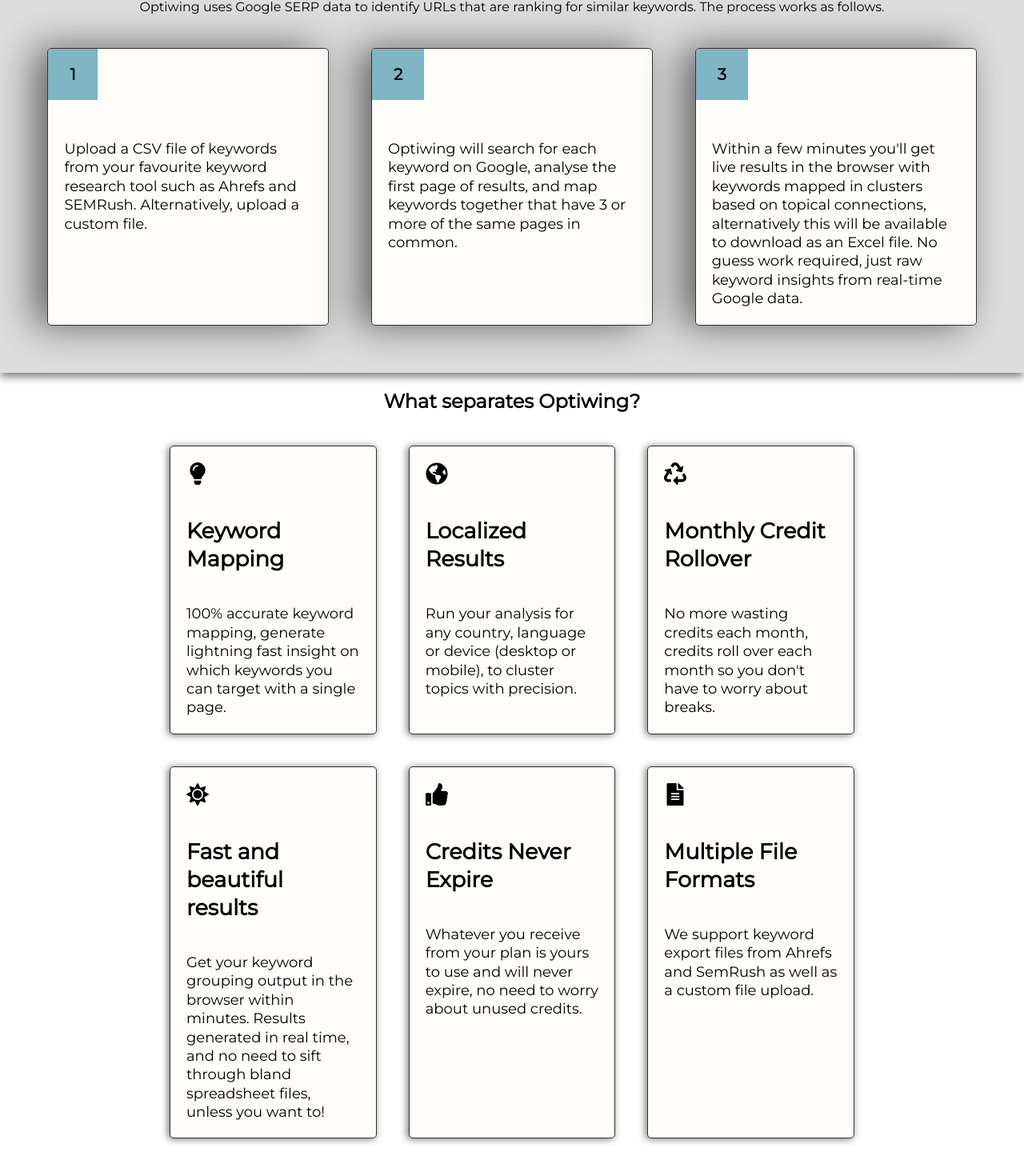
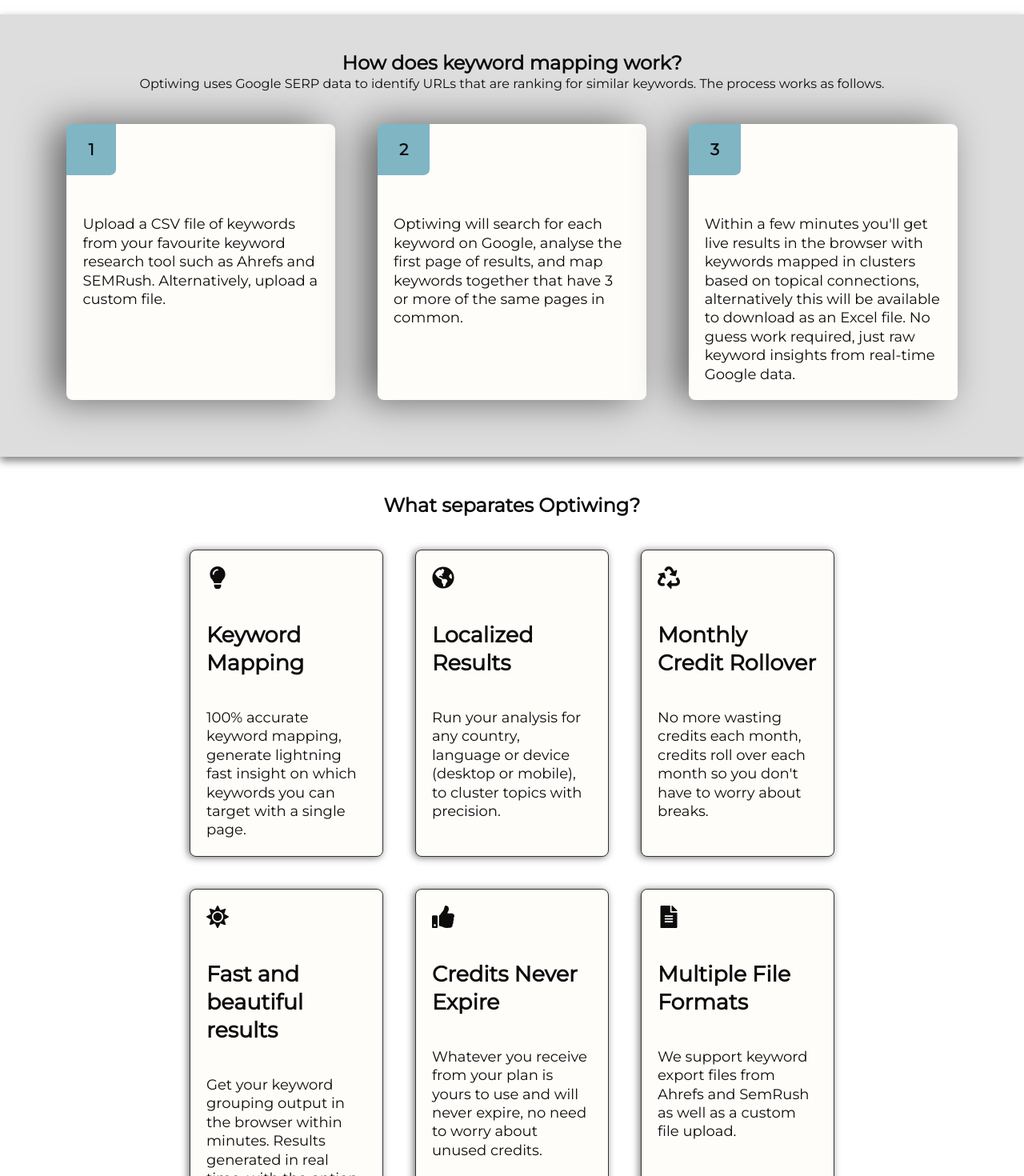
Before and after one commit to Tasselhat/optiwinglanding, a React (Create React App) app: page / in a window 1280 px wide. Shown: the part 1253-2723 px from the top of the page at 80% size. Built offline with nearby package versions, Linux system fonts and the light colour scheme; a web font is replaced by a local one.

Commit message:
formatting css

```diff
--- a/src/Pages/Homepage.jsx
+++ b/src/Pages/Homepage.jsx
@@ -14,7 +14,7 @@
   return (
     <main>
       <Header refProp={homeRef} refProp2={instructionsRef} />
-      <section className="homepage-section-containter">
+      <section className="homepage-section-container">
         <div className="title-wrapper">
           <div className="title-background"></div>
           <div className="title-container">
@@ -172,8 +172,8 @@
                 </div>
                 <p className="info-card-p">
                   Get your keyword grouping output in the browser within
-                  minutes. Results generated in real time, and no need to sift
-                  through bland spreadsheet files, unless you want to!
+                  minutes. Results generated in real time, with the option to
+                  download results as a csv file.
                 </p>
               </div>
               <div className="info-card" id="card5">
--- a/src/components/Header.jsx
+++ b/src/components/Header.jsx
@@ -19,19 +19,19 @@
   };
 
   handleScrollToHome = () => {
-    this.setState({ sidebar: false });
     this.props.refProp.current.scrollIntoView({
       behavior: "smooth",
       block: "start",
     });
+    this.setState({ sidebar: false });
   };
 
   handleScrollToInstructions = () => {
-    this.setState({ sidebar: false });
     this.props.refProp2.current.scrollIntoView({
       behavior: "smooth",
       block: "start",
     });
+    this.setState({ sidebar: false });
   };
 
   scrollToBottom = () => {
@@ -61,17 +61,22 @@
                 Home
               </button>
             </Link>
-            <div className="header-link">
+            <Link to="/" className="header-link">
               <button
                 onClick={() => this.handleScrollToInstructions()}
                 className="header-button"
               >
                 Instructions
               </button>
-            </div>
-            <div className="header-link" onClick={() => this.scrollToBottom()}>
-              <button className="header-button">To Bottom</button>
-            </div>
+            </Link>
+            <Link to="/" className="header-link">
+              <button
+                onClick={() => this.scrollToBottom()}
+                className="header-button"
+              >
+                To Bottom
+              </button>
+            </Link>
             <a className="header-link" href="https://app.optiwing.com/register">
               <button className="header-button">Login</button>
             </a>
--- a/src/css/Footer.css
+++ b/src/css/Footer.css
@@ -1,14 +1,3 @@
-.footer-background-overlay {
-  width: 100%;
-  margin-top: auto;
-  padding: 4vw 48px;
-  position: relative;
-  bottom: 0;
-  right: 0;
-  left: 0;
-  background: linear-gradient(rgba(24, 43, 73, 0), #182b49);
-}
-
 .footer-box {
   max-width: 100vw;
   margin-top: auto;
@@ -20,7 +9,7 @@
   left: 0;
   line-height: 1;
   justify-content: space-evenly;
-  background-color: #fffdfa;
+  background-color: var(--white);
   overflow: hidden;
 }
 
--- a/src/css/Header.css
+++ b/src/css/Header.css
@@ -112,9 +112,9 @@
   cursor: pointer;
   border-radius: 18px;
   white-space: nowrap;
-  transition: transform cubic-bezier(0.68, 0.19, 0.7, 0.96) 0.2s,
-    background-color cubic-bezier(0.68, 0.19, 0.7, 0.96) 0.2s,
-    color cubic-bezier(0.68, 0.19, 0.7, 0.96) 0.2s;
+  transition: transform cubic-bezier(0.68, 0.19, 0.7, 0.96) 200ms,
+    background-color cubic-bezier(0.68, 0.19, 0.7, 0.96) 200ms,
+    color cubic-bezier(0.68, 0.19, 0.7, 0.96) 200ms;
 }
 
 .navbar-child::after {
@@ -127,7 +127,7 @@
   left: 41px;
   background-color: var(--electricblue);
   transform-origin: bottom right;
-  transition: transform 0.22s ease-out;
+  transition: transform 200ms ease-out;
 }
 
 .navbar-child:hover::after {
@@ -141,6 +141,7 @@
   opacity: 0.9;
   box-shadow: 5px 5px 5px rgba(0, 0, 0, 0.22);
 }
+
 .navbar-child:hover svg {
   filter: brightness(0) saturate(22%) invert(100%) sepia(13%) saturate(154%)
     hue-rotate(175deg) brightness(23%) contrast(90%);
@@ -165,26 +166,6 @@
 
 .navbar-toggle a {
   color: white;
-}
-
-.profile-menu {
-  background: linear-gradient(#0a0a29, #000033);
-  width: 250px;
-  margin-top: 80px;
-  height: 0px;
-  display: flex;
-  justify-content: center;
-  position: fixed;
-  top: 0;
-  right: -100%;
-  transition: 500ms;
-  border-radius: 0px 0px 10px 10px;
-}
-
-.profile-menu.active {
-  right: 0;
-  height: 250px;
-  transition: 350ms;
 }
 
 .profile-menu-items {
@@ -228,9 +209,9 @@
   margin-right: 0.4vw;
   margin-left: 0.4vw;
   white-space: nowrap;
-  transition: transform cubic-bezier(0.68, 0.19, 0.7, 0.96) 0.2s,
-    background-color cubic-bezier(0.68, 0.19, 0.7, 0.96) 0.2s,
-    color cubic-bezier(0.68, 0.19, 0.7, 0.96) 0.2s;
+  transition: transform cubic-bezier(0.68, 0.19, 0.7, 0.96) 200ms,
+    background-color cubic-bezier(0.68, 0.19, 0.7, 0.96) 200ms,
+    color cubic-bezier(0.68, 0.19, 0.7, 0.96) 200ms;
 }
 
 .header-button::after {
--- a/src/css/Homepage.css
+++ b/src/css/Homepage.css
@@ -1,14 +1,3 @@
-.homepage-info-container {
-  display: inline-block;
-  padding: 2rem;
-  border: solid gainsboro 4px;
-  width: 90%;
-  margin: 1rem 5%;
-  border-radius: 8px;
-  background-color: #fffdfa;
-  font-size: calc(0.2 * 1vw + 1rem);
-}
-
 .title-wrapper {
   padding: 1px;
   position: relative;
@@ -69,6 +58,9 @@
 
 .the-why-wrapper {
   padding: 60px 40px !important;
+  position: relative;
+  box-sizing: border-box !important;
+  margin: 0;
 }
 
 .the-why-container {
@@ -76,9 +68,10 @@
   margin-right: auto;
   margin-left: auto;
   position: relative;
+  padding: 24px;
   z-index: 1;
   min-height: 40px;
-  max-width: 1080px;
+  max-width: 1081px;
 }
 
 .the-why-title {
@@ -207,12 +200,12 @@
 }
 
 .instructions-container {
-  color: black;
   min-height: 150px;
   box-sizing: border-box;
   margin-right: auto;
   margin-left: auto;
   position: relative;
+  padding: 24px;
   z-index: 1;
   min-height: 40px;
 }
@@ -339,15 +332,14 @@
   justify-content: center;
   margin-right: 3vw;
   margin-left: 3vw;
-  margin-bottom: 3vw;
+  margin-bottom: 2vw;
 }
 
 .instruction-card {
   min-width: 200px;
   min-height: 300px;
   margin: 20px;
-  border: 1px solid #333;
-  border-radius: 5px;
+  border-radius: 8px;
   box-shadow: -1rem 0 3rem rgb(99, 99, 99);
   background-color: #fffdfa;
 }
@@ -357,6 +349,7 @@
   font-size: 20px;
   font-weight: 800;
   margin-bottom: 10px;
+  border-radius: 7.3px 0 7.3px 0;
   padding: 19px 27px;
   background-color: #559db3be;
 }
@@ -364,6 +357,25 @@
 .instruction-card-p {
   font-size: 18px;
   padding: 40px 20px 20px 20px;
+}
+
+.info-wrapper {
+  padding: 1px;
+  position: relative;
+  box-sizing: border-box !important;
+  margin: 0;
+}
+
+.info-container {
+  box-sizing: border-box;
+  margin-right: auto;
+  margin-left: auto;
+  position: relative;
+  padding: 24px;
+  z-index: 1;
+  min-height: 40px;
+  max-width: 2200px;
+  padding: 24px;
 }
 
 .info-title {
@@ -377,7 +389,7 @@
   justify-content: center;
   margin-right: 15vw;
   margin-left: 15vw;
-  margin-bottom: 3vw;
+  margin-bottom: 2vw;
 }
 
 .info-card {
@@ -388,7 +400,7 @@
   min-height: 300px;
   margin: 20px;
   border: 1px solid #333;
-  border-radius: 5px;
+  border-radius: 8px;
   box-shadow: -2px 1px 10px 0px rgb(117, 117, 117);
   background-color: #fffdfa;
 }
--- a/src/css/index.css
+++ b/src/css/index.css
@@ -1,6 +1,6 @@
 body {
   margin: 0;
-  color: #000;
+  color: var(--black);
   font-family: "Montserrat", "Bellota", -apple-system, BlinkMacSystemFont,
     "Segoe UI", "Roboto", "Oxygen", "Ubuntu", "Cantarell", "Fira Sans",
     "Droid Sans", "Helvetica Neue", sans-serif;
@@ -12,7 +12,7 @@
 
 :root {
   --silver: rgba(192, 192, 192, 0.7);
-  --blue: #316380;
+  --blue: #265a79;
   --electricblue: #559db3;
   --red: #7e1e1ecb;
   --pink: rgba(255, 192, 203, 1);
```
